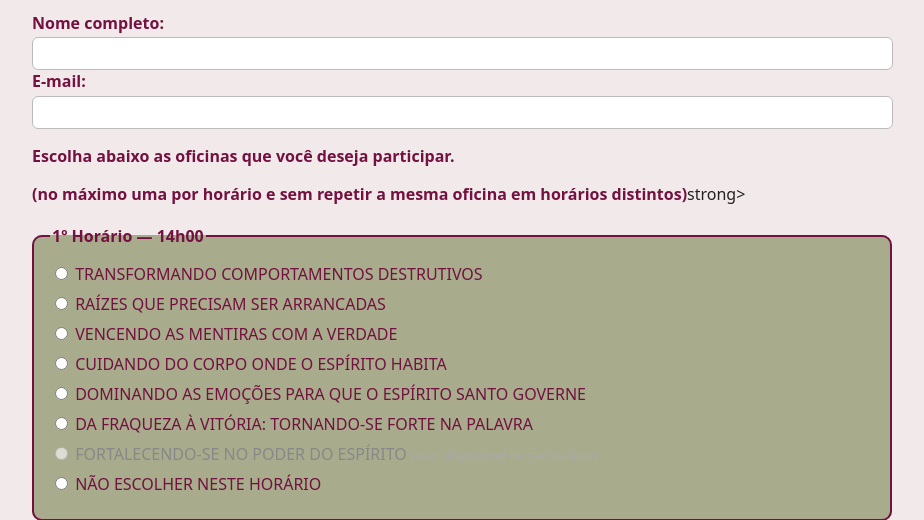
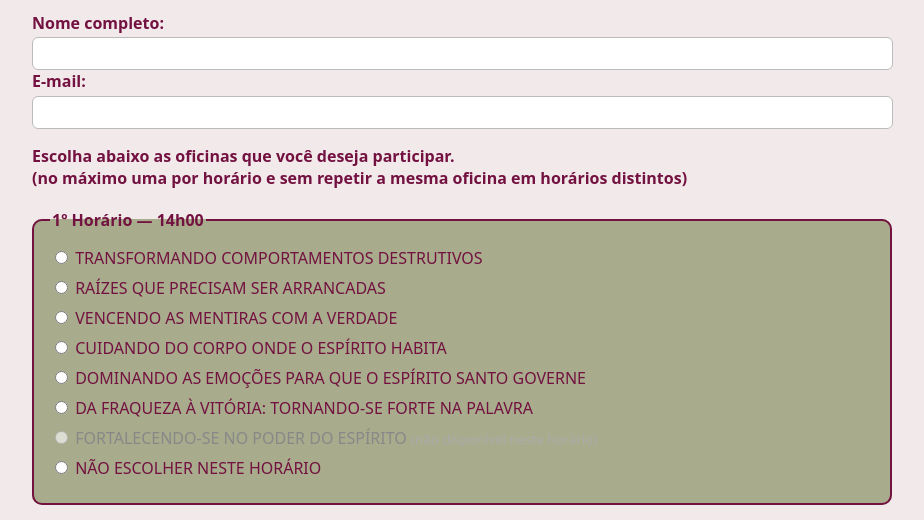
Before and after one commit to comercial-ediomare/oficinas-salgueiro, a Flask app: page / in a window 1280 px wide. Shown: the part 251-771 px from the top of the page, without its empty margins (178-1102 px from the left). Run offline with Flask 3, Linux system fonts and the light colour scheme; data comes from the database, SQL or seed files in the repository; data that the repository does not hold is empty.

Commit message:
Update index.html

```diff
--- a/templates/index.html
+++ b/templates/index.html
@@ -123,8 +123,8 @@
       <input type="email" name="email" required>
     </label>
 
-    <p><strong>Escolha abaixo as oficinas que você deseja participar.</strong></p>
-    <p><strong>(no máximo uma por horário e sem repetir a mesma oficina em horários distintos)</strong>strong></p>
+    <p><strong>Escolha abaixo as oficinas que você deseja participar.<br>
+    (no máximo uma por horário e sem repetir a mesma oficina em horários distintos)</strong></p>
 
     {% for slot in slots %}
       <fieldset class="slot">
```
